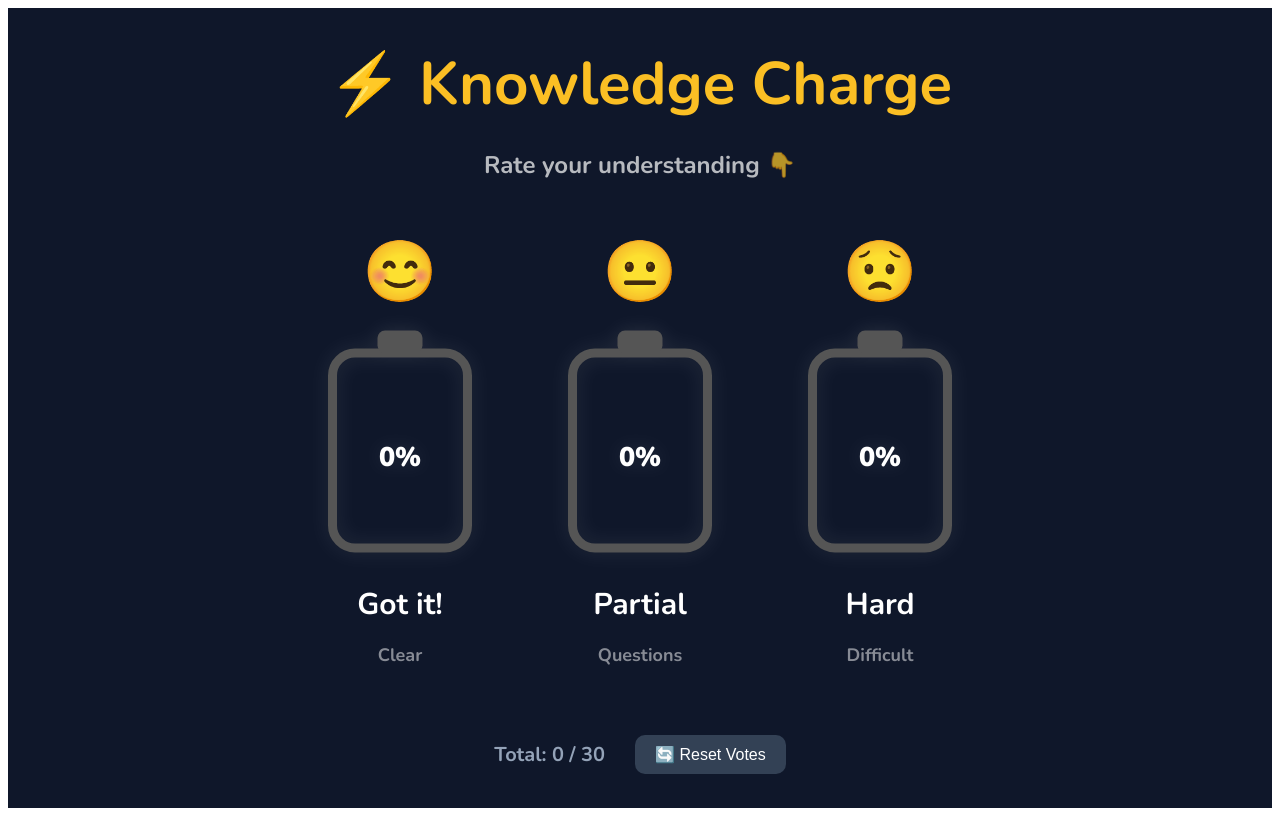
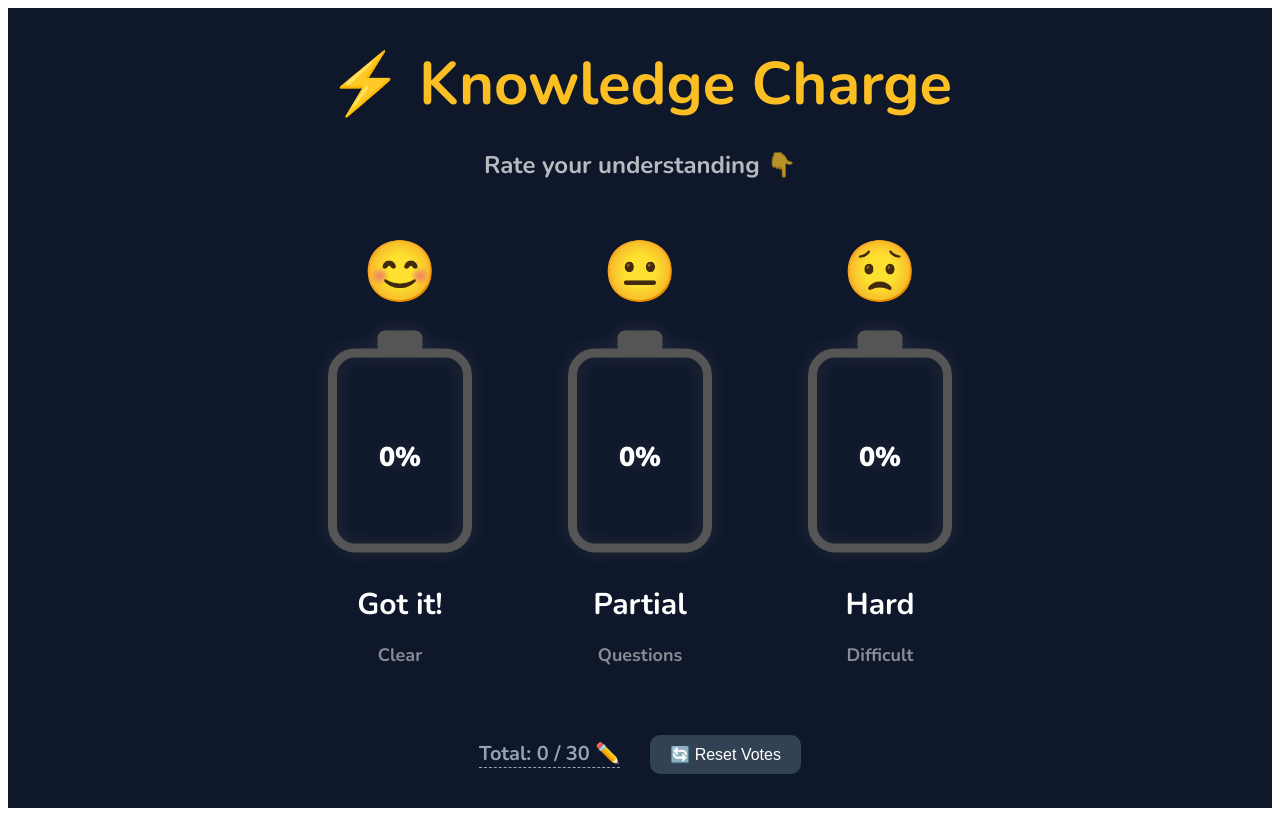
Before and after one commit to JamshidT-s/bilim-zaryadi-en, a React (Vite) app: page / in a window 1280 px wide. Built offline with nearby package versions, Linux system fonts and the light colour scheme; no server answers; the database is empty.

Commit message:
tilni inglizchaga o'zgartirdim

```diff
--- a/src/App.jsx
+++ b/src/App.jsx
@@ -17,6 +17,7 @@ const DICTIONARY = {
     thanks: "✅ Ваш голос принят!",
     resetText: "🔄 Сбросить (Reset)",
     confirmReset: "Вы уверены, что хотите начать заново?",
+    promptStudents: "Введите количество учеников в классе:",
     docId: "seminar-ru"
   },
   en: {
@@ -30,6 +31,7 @@ const DICTIONARY = {
     thanks: "✅ Vote Accepted!",
     resetText: "🔄 Reset Votes",
     confirmReset: "Are you sure you want to reset all votes to zero?",
+    promptStudents: "Enter the number of students in the class:",
     docId: "seminar-en"
   }
 };
@@ -42,11 +44,10 @@ function Battery({ color, percent, label, sub, emoji, onVote }) {
     <div style={s.card} onClick={onVote}>
       <div style={s.emoji}>{emoji}</div>
       <svg viewBox="0 0 100 160" width="160" height="240" style={s.svg}>
-        {/* Batareyka tanasi */}
         <rect x="5" y="20" width="90" height="130" rx="15" fill="none" stroke="#555" strokeWidth="6" />
         <rect x="35" y="5" width="30" height="15" rx="5" fill="#555" />
 
-        {/* ⚡ Zaryad to'lishi (Animatsiya) */}
+        {/* Zaryad to'lishi */}
         <rect
           x="12"
           y={143 - (116 * percent / 100)}
@@ -57,7 +58,6 @@ function Battery({ color, percent, label, sub, emoji, onVote }) {
           style={{ transition: 'all 1s ease-out' }}
         />
 
-        {/* Foiz matni */}
         <text x="50" y="95" textAnchor="middle" fill={percent > 50 ? "#000" : "#fff"}
               style={{ fontSize: '18px', fontWeight: '900', transition: '0.5s' }}>
           {percent}%
@@ -70,15 +70,14 @@ function Battery({ color, percent, label, sub, emoji, onVote }) {
 }
 
 export default function App() {
-  const [votes, setVotes] = useState({ green: 0, red: 0, yellow: 0 });
+  // maxStudents ham endi bazadan keladi, default 30 ta.
+  const [votes, setVotes] = useState({ green: 0, red: 0, yellow: 0, maxStudents: 30 });
   const [voted, setVoted] = useState(false);
 
   useEffect(() => {
     const ref = doc(db, "sessions", text.docId);
-    // Bazada hujjat borligini tekshirish
-    getDoc(ref).then(s => !s.exists() && setDoc(ref, { green: 0, red: 0, yellow: 0 }));
+    getDoc(ref).then(s => !s.exists() && setDoc(ref, { green: 0, red: 0, yellow: 0, maxStudents: 30 }));
 
-    // Real-time yangilanish
     return onSnapshot(ref, (s) => s.exists() && setVotes(s.data()));
   }, []);
 
@@ -90,18 +89,24 @@ export default function App() {
   };
 
   const resetVotes = async () => {
-    // Tozalashdan oldin so'rash (xatosi bosilib ketmasligi uchun)
     if (window.confirm(text.confirmReset)) {
-      await setDoc(doc(db, "sessions", text.docId), { green: 0, red: 0, yellow: 0 });
+      // Faqat ovozlarni tozalaymiz, o'quvchilar soni (maxStudents) o'zgarishsiz qoladi
+      await updateDoc(doc(db, "sessions", text.docId), { green: 0, red: 0, yellow: 0 });
     }
   };
 
- // Sinfdagi o'quvchilar sonini shu yerdan bemalol o'zgartiraverasiz (masalan: 30, 40)
-  const MAX_STUDENTS = 30;
+  const changeMaxStudents = async () => {
+    const currentMax = votes.maxStudents || 30;
+    const input = window.prompt(text.promptStudents, currentMax);
+    // Kiritilgan son to'g'ri ekanligini tekshiramiz
+    if (input !== null && !isNaN(input) && Number(input) > 0) {
+      await updateDoc(doc(db, "sessions", text.docId), { maxStudents: Number(input) });
+    }
+  };
 
-  const total = votes.green + votes.red + votes.yellow;
-  // Foizni jami ovozlarga emas, MAX_STUDENTS ga qarab hisoblaymiz:
-  const getPct = (v) => Math.min(100, Math.round((v / MAX_STUDENTS) * 100));
+  const max = votes.maxStudents || 30;
+  const total = (votes.green || 0) + (votes.red || 0) + (votes.yellow || 0);
+  const getPct = (v) => Math.min(100, Math.round((v / max) * 100));
 
   return (
     <div style={s.container}>
@@ -115,14 +120,21 @@ export default function App() {
           <Battery
             key={opt.id}
             {...opt}
-            percent={getPct(votes[opt.id])}
+            percent={getPct(votes[opt.id] || 0)}
             onVote={() => handleVote(opt.id)}
           />
         ))}
       </div>
 
       <div style={s.footer}>
-        <span style={{ marginRight: '30px' }}>Total: {total} / {MAX_STUDENTS}</span>
+        {/* Qalamchali yozuv ustiga bosganda sonni o'zgartirish oynasi chiqadi */}
+        <span
+          style={{ marginRight: '30px', cursor: 'pointer', borderBottom: '1px dashed #94a3b8' }}
+          onClick={changeMaxStudents}
+          title="Нажмите, чтобы изменить количество учеников"
+        >
+          Total: {total} / {max} ✏️
+        </span>
         <button onClick={resetVotes} style={s.resetBtn}>{text.resetText}</button>
       </div>
     </div>
```
